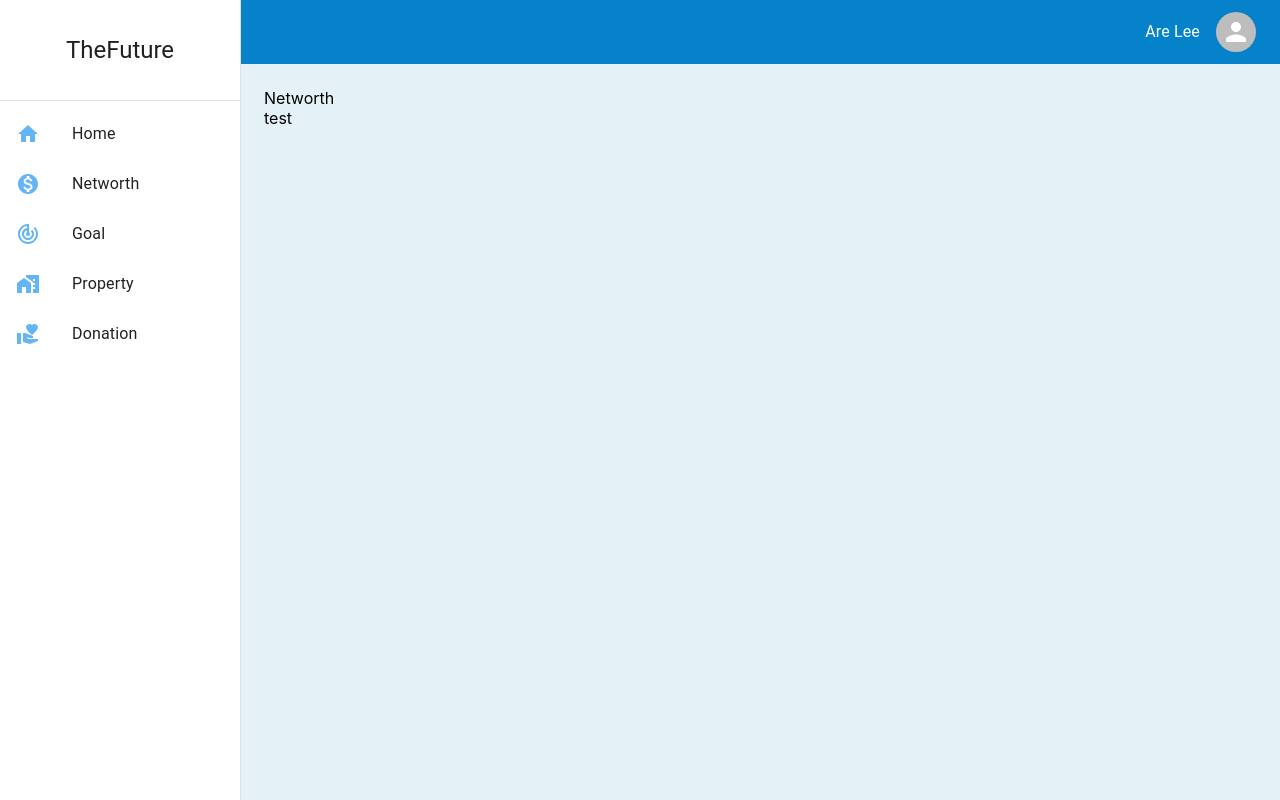
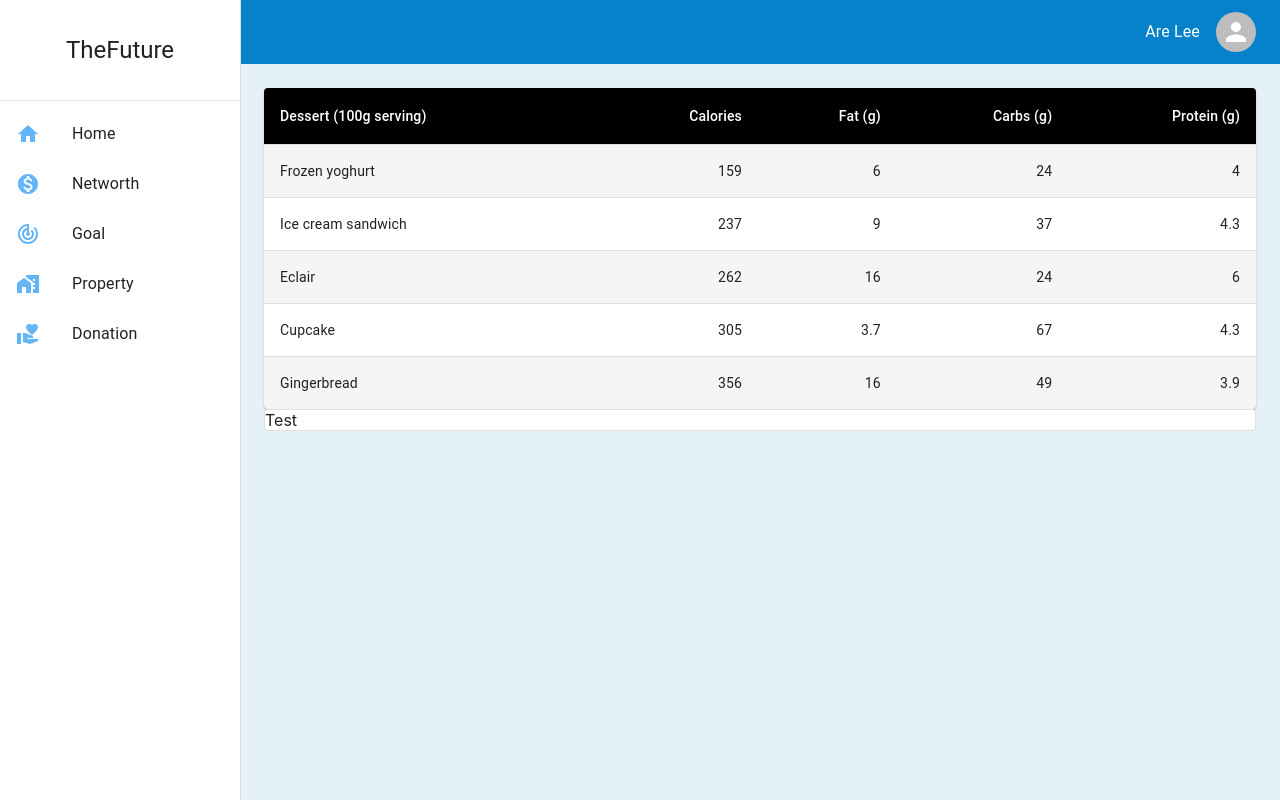
Before and after one commit to Fortune-04/The-Future-v2.0-UI, a React (Create React App) app: page /networth in a window 1280 px wide. Built offline with nearby package versions, Linux system fonts and the light colour scheme; no server answers.

Commit message:
update networth.js

```diff
--- a/src/Components/Networth.js
+++ b/src/Components/Networth.js
@@ -1,4 +1,46 @@
 import { useState, useEffect } from "react";
+
+/*Import from Material UI*/
+import { styled } from '@mui/material/styles';
+import Table from '@mui/material/Table';
+import TableBody from '@mui/material/TableBody';
+import TableCell, { tableCellClasses } from '@mui/material/TableCell';
+import TableContainer from '@mui/material/TableContainer';
+import TableHead from '@mui/material/TableHead';
+import TableRow from '@mui/material/TableRow';
+import Paper from '@mui/material/Paper';
+
+const StyledTableCell = styled(TableCell)(({ theme }) => ({
+  [`&.${tableCellClasses.head}`]: {
+    backgroundColor: theme.palette.common.black,
+    color: theme.palette.common.white,
+  },
+  [`&.${tableCellClasses.body}`]: {
+    fontSize: 14,
+  },
+}));
+
+const StyledTableRow = styled(TableRow)(({ theme }) => ({
+  '&:nth-of-type(odd)': {
+    backgroundColor: theme.palette.action.hover,
+  },
+  // hide last border
+  '&:last-child td, &:last-child th': {
+    border: 0,
+  },
+}));
+
+function createData(name, calories, fat, carbs, protein) {
+  return { name, calories, fat, carbs, protein };
+}
+
+const rows = [
+  createData('Frozen yoghurt', 159, 6.0, 24, 4.0),
+  createData('Ice cream sandwich', 237, 9.0, 37, 4.3),
+  createData('Eclair', 262, 16.0, 24, 6.0),
+  createData('Cupcake', 305, 3.7, 67, 4.3),
+  createData('Gingerbread', 356, 16.0, 49, 3.9),
+];
 
 
 const Networth = () => {
@@ -28,9 +70,35 @@
 
     return(
         <>
-        <div>{data}</div>
-        <div>Networth</div>
-        <div>test</div>
+        <TableContainer component={Paper}>
+        <Table sx={{ minWidth: 700 }} aria-label="customized table">
+            <TableHead>
+            <TableRow>
+                <StyledTableCell>Dessert (100g serving)</StyledTableCell>
+                <StyledTableCell align="right">Calories</StyledTableCell>
+                <StyledTableCell align="right">Fat&nbsp;(g)</StyledTableCell>
+                <StyledTableCell align="right">Carbs&nbsp;(g)</StyledTableCell>
+                <StyledTableCell align="right">Protein&nbsp;(g)</StyledTableCell>
+            </TableRow>
+            </TableHead>
+            <TableBody>
+            {rows.map((row) => (
+                <StyledTableRow key={row.name}>
+                <StyledTableCell component="th" scope="row">
+                    {row.name}
+                </StyledTableCell>
+                <StyledTableCell align="right">{row.calories}</StyledTableCell>
+                <StyledTableCell align="right">{row.fat}</StyledTableCell>
+                <StyledTableCell align="right">{row.carbs}</StyledTableCell>
+                <StyledTableCell align="right">{row.protein}</StyledTableCell>
+                </StyledTableRow>
+            ))}
+            </TableBody>
+        </Table>
+        </TableContainer>
+        <Paper variant="outlined">
+            Test
+        </Paper>
         </>
     );
 }
```
